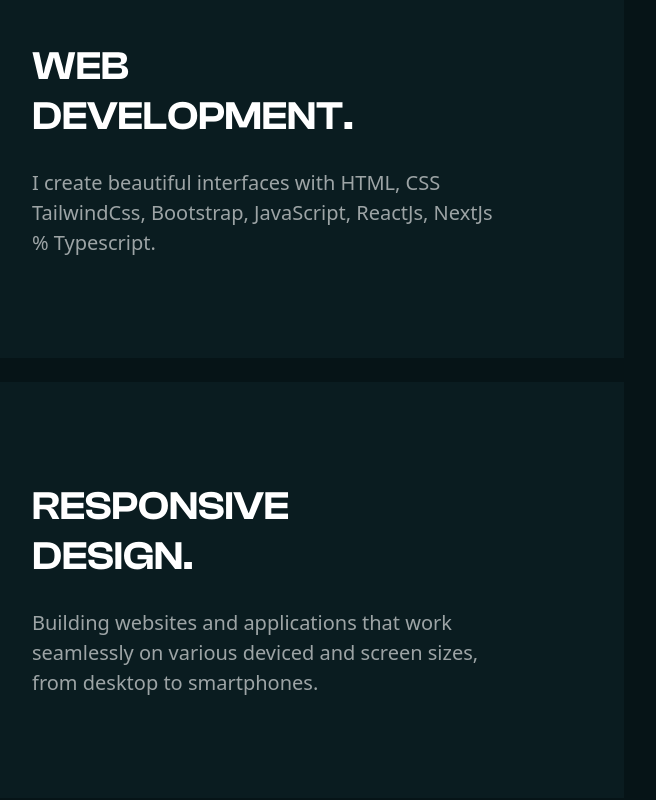
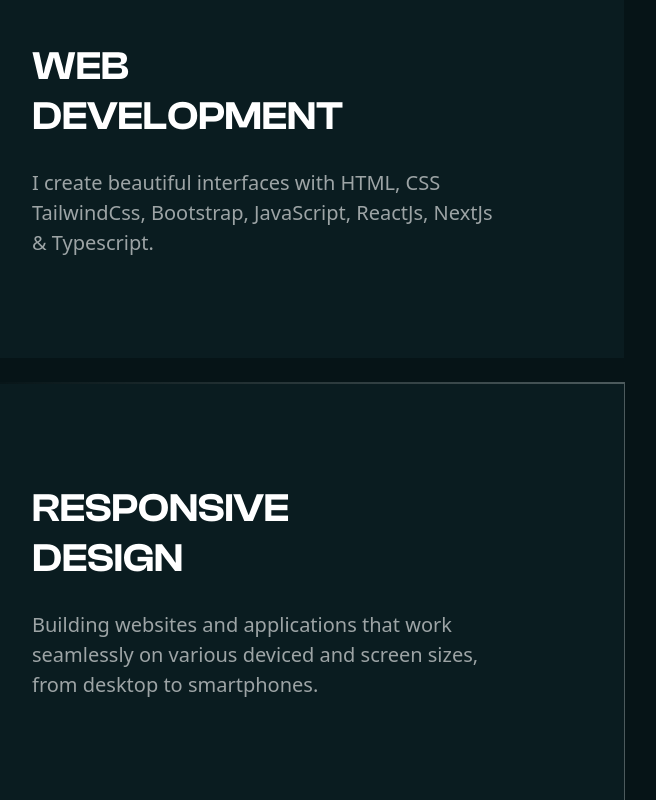
Before and after one commit to Victorola-coder/VickyJay, a React (Vite) app: page / in a window 1280 px wide. Shown: the part 889-1689 px from the top of the page, without its empty margins (93-749 px from the left). Built offline with nearby package versions, Linux system fonts and the light colour scheme.

Commit message:
i sabi fe fr

```diff
--- a/package.json
+++ b/package.json
@@ -28,6 +28,7 @@
     "eslint-plugin-react-refresh": "^0.4.1",
     "postcss": "^8.4.27",
     "tailwindcss": "^3.3.3",
+    "tailwindcss-gradients": "^3.0.0",
     "vite": "^4.4.0"
   }
 }
--- a/src/App.jsx
+++ b/src/App.jsx
@@ -1,12 +1,14 @@
 import { Route, Routes } from "react-router-dom";
 import Home from "./Pages/Home";
 import ErrorPage from "./Pages/ErrorPage";
+import Test from "./Pages/test";
 const App = () => {
   return (
     <main className={`transition-all duration-300`}>
       <Routes>
         <Route index path="/" element={<Home />} />
-        <Route index path="*" element={<ErrorPage />} />
+        <Route path="*" element={<ErrorPage />} />
+        <Route path="/test" element={<Test />} />
       </Routes>
     </main>
   );
--- /dev/null
+++ b/src/Pages/test.jsx
@@ -0,0 +1,13 @@
+import React from "react";
+
+const Test = () => {
+  return (
+    <div>
+      <div className="w-32 h-32 border-4 border-gradient-to-br from-[#F0FEFF4D] to-[#F0FEFF00]">
+        Hello
+      </div>
+    </div>
+  );
+};
+
+export default Test;
--- a/src/components/Services.jsx
+++ b/src/components/Services.jsx
@@ -23,29 +23,31 @@
             <h4
               className={`font-semibold text-white font-clashbold md:max-w-[312px] md:text-[40px] md:leading-[49.2px]`}
             >
-              WEB DEVELOPMENT.
+              WEB DEVELOPMENT
             </h4>
             <p
               className={`font-normal md:mt-[27px] md:max-w-[466px] md:leading-[30px] md:text-[20px]`}
             >
               I create beautiful interfaces with HTML, CSS TailwindCss,
-              Bootstrap, JavaScript, ReactJs, NextJs % Typescript.
+              Bootstrap, JavaScript, ReactJs, NextJs & Typescript.
             </p>
           </div>
+          <div className="bg-gradient-to-r w-[642px] to-[#F0FEFF4D] from-[#F0FEFF00]  pt-0.5">
             <div
-            className={`bg-[#0A1C20]  text-[#FFFFFF99] md:py-[100px] md:px-[49px] md:w-[641px] md:h-[416px] shrink-0`}
+              className={`bg-[#0A1C20] shrink-0 gradient-border text-[#FFFFFF99] md:py-[100px] md:px-[49px] md:w-[641px] md:h-[416px]`}
             >
               <h4
                 className={`font-semibold uppercase text-white font-clashbold md:max-w-[400px] md:text-[40px] md:leading-[49.2px]`}
               >
-              Responsive Design.
+                Responsive Design
               </h4>
               <p
                 className={`font-normal md:mt-[27px] md:max-w-[466px] md:leading-[30px] md:text-[20px]`}
               >
-              Building websites and applications that work seamlessly on various
-              deviced and screen sizes, from desktop to smartphones.
+                Building websites and applications that work seamlessly on
+                various deviced and screen sizes, from desktop to smartphones.
               </p>
+            </div>
           </div>
         </div>
       </div>
--- a/src/index.css
+++ b/src/index.css
@@ -126,3 +126,36 @@
   color: rgba(255, 255, 255, 0);
   text-transform: capitalize;
 }
+
+/* Define your custom gradient classes */
+.gradient-border {
+  position: relative;
+  padding: 1rem; /* Adjust as needed */
+  overflow: hidden;
+}
+
+.gradient-border::before,
+.gradient-border::after {
+  content: "";
+  position: absolute;
+  width: 100%;
+  height: 100%;
+  border: 2px solid transparent; /* Set initial transparent border */
+  z-index: -1;
+}
+
+.gradient-border::before {
+  border-image: linear-gradient(135deg, #f0feff4d, #f0feff00);
+  border-image-slice: 1;
+  top: 2px; /* Adjust to match border width */
+  left: 2px; /* Adjust to match border width */
+  transform: translate(-4px, -4px); /* Adjust to match border width */
+}
+
+.gradient-border::after {
+  border-image: linear-gradient(135deg, #f0feff4d, #f0feff00);
+  border-image-slice: 1;
+  bottom: 2px; /* Adjust to match border width */
+  right: 2px; /* Adjust to match border width */
+  transform: translate(4px, 4px); /* Adjust to match border width */
+}
--- a/tailwind.config.js
+++ b/tailwind.config.js
@@ -20,5 +20,9 @@
       },
     },
   },
-  plugins: [],
+  plugins: [
+    // require('tailwindcss'),
+    // require('tailwindcss-gradients'),
+    // require('tailwindcss-border-gradient'),
+  ],
 }
```
Also changed, not shown: 1 other file (tests, documents, lock files or other folders). Lines whose indentation alone changed are shown as unchanged.
